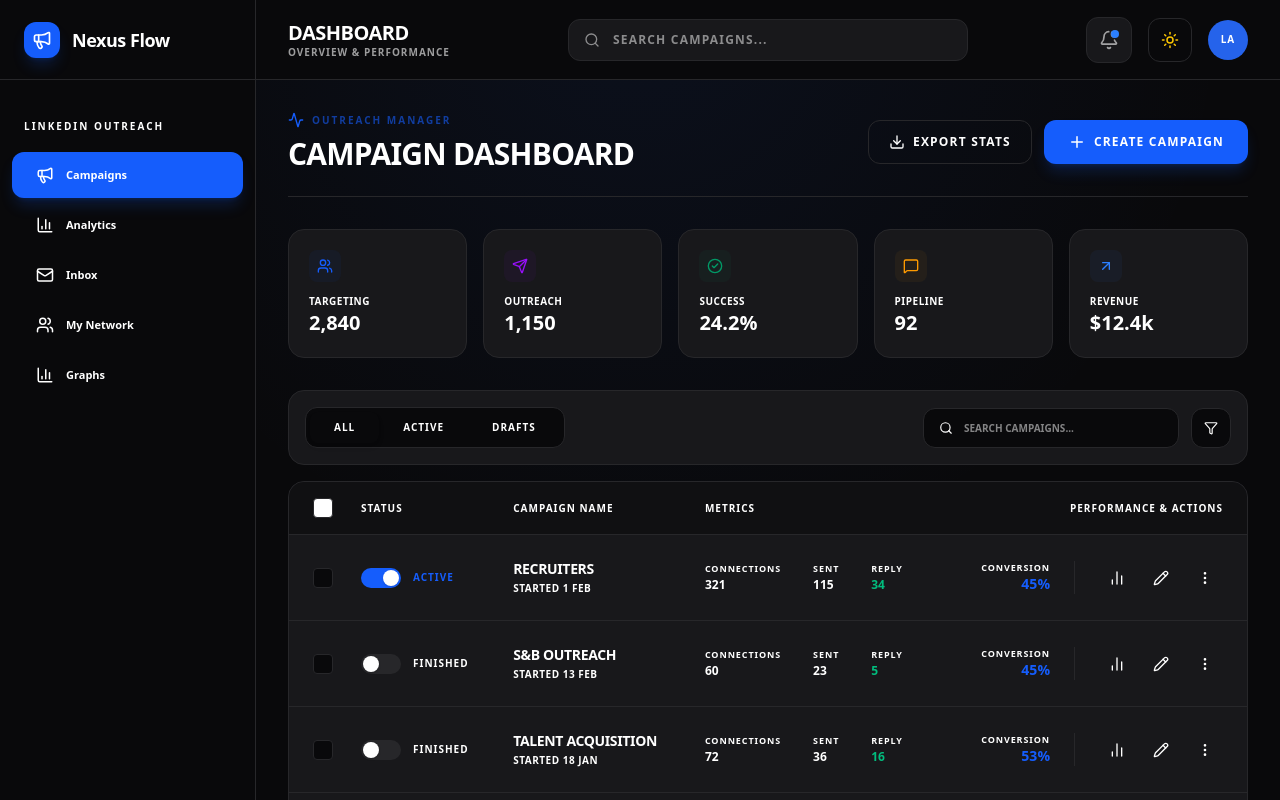
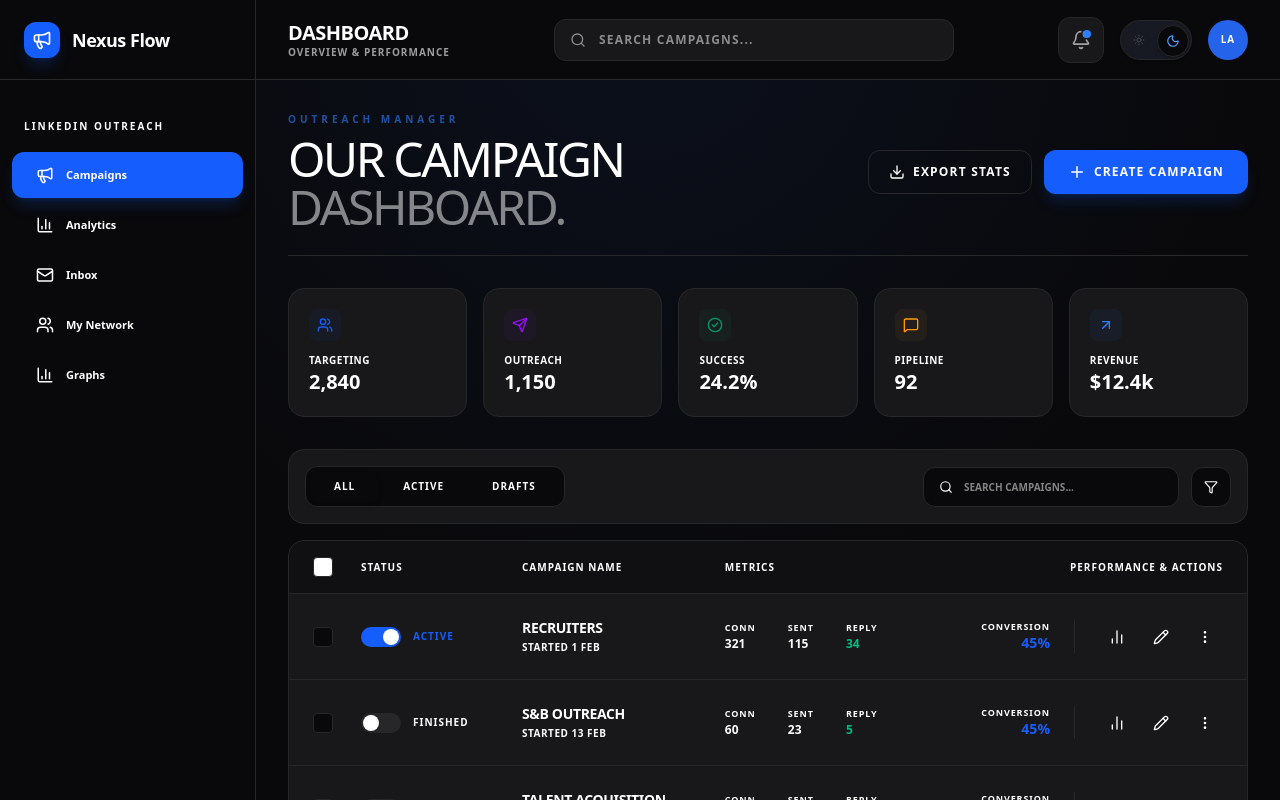
Before and after one commit to laibaramzan00786/linkedin-automation, a Next.js app: page /dashboard/campaigns in a window 1280 px wide. Shown: the top 800 px of the page. Built offline with nearby package versions, Linux system fonts and the light colour scheme.

Commit message:
update toggle and campagin.

```diff
--- a/app/dashboard/campaigns/new/page.tsx
+++ b/app/dashboard/campaigns/new/page.tsx
@@ -167,7 +167,7 @@ const NewCampaignPage = () => {
       </div>
 
       <AnimatePresence mode="wait">
-      // CHOOSE AUDIENCE ---
+
         {wizardView === 'choose-audience' && (
           <motion.div
             key="step-audience"
@@ -450,7 +450,7 @@ const NewCampaignPage = () => {
           </motion.div>
         )}
 
-        // REVIEW & PUBLISH
+
         {wizardView === 'review' && (
           <motion.div
             key="step-review"
--- a/components/dashboard/Campaigns.tsx
+++ b/components/dashboard/Campaigns.tsx
@@ -99,7 +99,19 @@ const initialCampaigns: Campaign[] = [
   },
 ];
 
-const ActionDropdown = ({ isOpen, onClose, campaign }: { isOpen: boolean; onClose: () => void; campaign: Campaign }) => {
+const ActionDropdown = ({
+  isOpen,
+  onClose,
+  campaign,
+  onDuplicate,
+  onDelete
+}: {
+  isOpen: boolean;
+  onClose: () => void;
+  campaign: Campaign;
+  onDuplicate?: (c: Campaign) => void;
+  onDelete?: (id: string) => void;
+}) => {
   const dropdownRef = useRef<HTMLDivElement>(null);
 
   useEffect(() => {
@@ -126,10 +138,6 @@ const ActionDropdown = ({ isOpen, onClose, campaign }: { isOpen: boolean; onClos
              <p className="text-[10px] font-black uppercase tracking-widest text-[var(--muted)]">Actions</p>
           </div>
 
-          <button className="w-full px-4 py-2.5 flex items-center gap-3 text-[11px] font-bold transition-all hover:bg-blue-600/5 text-[var(--text)]">
-             <Play size={14} className="text-emerald-500" />
-             Start Campaign
-          </button>
 
           <Link href={`/dashboard/campaigns/edit/${campaign.id}`} className="w-full px-4 py-2.5 flex items-center gap-3 text-[11px] font-bold transition-all hover:bg-blue-600/5 text-[var(--text)]">
              <Pencil size={14} className="text-[var(--muted)]" />
@@ -141,14 +149,26 @@ const ActionDropdown = ({ isOpen, onClose, campaign }: { isOpen: boolean; onClos
              Export Data
           </button>
 
-          <button className="w-full px-4 py-2.5 flex items-center gap-3 text-[11px] font-bold transition-all hover:bg-blue-600/5 text-[var(--text)]">
+          <button
+            onClick={() => {
+              onDuplicate?.(campaign);
+              onClose();
+            }}
+            className="w-full px-4 py-2.5 flex items-center gap-3 text-[11px] font-bold transition-all hover:bg-blue-600/5 text-[var(--text)]"
+          >
              <Copy size={14} className="text-[var(--muted)]" />
              Duplicate
           </button>
 
           <div className="h-px mx-4 my-2 bg-[var(--border)]" />
 
-          <button className="w-full px-4 py-2.5 flex items-center gap-3 text-[11px] font-bold text-rose-500 hover:bg-rose-500/10 transition-all">
+          <button
+            onClick={() => {
+              onDelete?.(campaign.id);
+              onClose();
+            }}
+            className="w-full px-4 py-2.5 flex items-center gap-3 text-[11px] font-bold text-rose-500 hover:bg-rose-500/10 transition-all"
+          >
              <Trash2 size={14} />
              Delete Permanently
           </button>
@@ -159,11 +179,12 @@ const ActionDropdown = ({ isOpen, onClose, campaign }: { isOpen: boolean; onClos
 };
 
 const CampaignsPage = () => {
+  const [campaigns, setCampaigns] = useState<Campaign[]>(initialCampaigns);
   const [activeTab, setActiveTab] = useState<"all" | "active" | "drafts">("all");
   const [openActionId, setOpenActionId] = useState<string | null>(null);
   const [selectedIds, setSelectedIds] = useState<string[]>([]);
 
-  const filteredCampaigns = initialCampaigns.filter(c => {
+  const filteredCampaigns = campaigns.filter(c => {
     if (activeTab === "all") return true;
     if (activeTab === "active") return c.status === "Active" || c.status === "Finished";
     return c.status === "Paused";
@@ -177,17 +198,39 @@ const CampaignsPage = () => {
     setSelectedIds(prev => prev.length === filteredCampaigns.length ? [] : filteredCampaigns.map(c => c.id));
   };
 
+  const handleDelete = (id: string) => {
+    setCampaigns(prev => prev.filter(c => c.id !== id));
+    setSelectedIds(prev => prev.filter(i => i !== id));
+  };
+
+  const handleDuplicate = (campaign: Campaign) => {
+    const newCampaign = {
+      ...campaign,
+      id: Math.random().toString(36).substring(7),
+      name: `${campaign.name} (Copy)`,
+      createdAt: new Date().toLocaleDateString('en-GB', { day: 'numeric', month: 'short' })
+    };
+    setCampaigns(prev => [newCampaign, ...prev]);
+  };
+
   return (
     <div className="flex flex-col gap-8 pb-20">
 
 
        <div className="flex flex-col md:flex-row md:items-center justify-between gap-6 pb-6 border-b border-[var(--border)]">
-        <div className="space-y-1">
-          <div className="flex items-center gap-2 mb-2">
-            <Activity size={16} className="text-blue-600" />
-            <span className="text-[10px] font-black uppercase tracking-[0.2em] text-blue-600/60">Outreach Manager</span>
-          </div>
-          <h1 className="text-3xl font-bold tracking-tight text-[var(--text)] uppercase">Campaign Dashboard</h1>
+
+        <div className="flex flex-col gap-2">
+         <span className="text-[10px] uppercase tracking-[0.4em] font-bold text-blue-500/60">
+           Outreach Manager
+         </span>
+
+        <h2
+           className="text-3xl md:text-5xl font-display uppercase tracking-tighter text-white"
+           style={{ color: "var(--text)" }}
+        >
+          Our Campaign  <br />
+          <span style={{ opacity: 0.5 }}>Dashboard.</span>
+        </h2>
       </div>
          <div className="flex items-center gap-3">
            <button className="h-11 px-5 rounded-xl border border-[var(--border)] text-xs font-bold uppercase tracking-widest text-[var(--text)] hover:bg-[var(--card)] transition-all flex items-center gap-2">
@@ -200,6 +243,7 @@ const CampaignsPage = () => {
           </Link>
         </div>
       </div>
+
 
       <div className="grid grid-cols-2 lg:grid-cols-5 gap-4">
         {[
@@ -222,7 +266,6 @@ const CampaignsPage = () => {
       </div>
 
       <div className="space-y-4">
-
         <div className="flex flex-col sm:flex-row items-center justify-between gap-4 p-4 bg-[var(--card)] border border-[var(--border)] rounded-2xl">
           <div className="flex p-1 bg-[var(--bg)] border border-[var(--border)] rounded-xl">
              {(['all', 'active', 'drafts'] as const).map((tab) => (
@@ -310,7 +353,7 @@ const CampaignsPage = () => {
                     <td className="px-4 py-6">
                       <div className="flex items-center gap-8">
                          {[
-                           { label: 'Connections', val: camp.connections },
+                           { label: 'Conn', val: camp.connections },
                            { label: 'Sent', val: camp.messages },
                            { label: 'Reply', val: camp.replied, accent: true }
                          ].map(m => (
@@ -336,9 +379,8 @@ const CampaignsPage = () => {
                            <Link href={`/dashboard/campaigns/edit/${camp.id}`} className="h-9 w-9 rounded-xl flex items-center justify-center text-[var(--muted)] hover:bg-blue-600/10 hover:text-blue-600 transition-all">
                               <Pencil size={16} />
                            </Link>
-                           <div className="relative">
+                         <div className="relative" onMouseEnter={() => setOpenActionId(camp.id)} onMouseLeave={() => setOpenActionId(null)}>
                             <button
-                                onClick={() => setOpenActionId(openActionId === camp.id ? null : camp.id)}
                               className={`h-9 w-9 rounded-xl flex items-center justify-center transition-all ${openActionId === camp.id ? 'bg-zinc-950 text-white' : 'text-[var(--muted)] hover:bg-[var(--bg)]'}`}
                             >
                               <MoreVertical size={16} />
@@ -347,6 +389,8 @@ const CampaignsPage = () => {
                               isOpen={openActionId === camp.id}
                               onClose={() => setOpenActionId(null)}
                               campaign={camp}
+                              onDuplicate={handleDuplicate}
+                              onDelete={handleDelete}
                             />
                          </div>
                          </div>
--- a/components/dashboard/ThemeToggle.tsx
+++ b/components/dashboard/ThemeToggle.tsx
@@ -1,29 +1,55 @@
+
 'use client';
-
+import { Sun, Moon } from 'lucide-react';
 import { useTheme } from "next-themes";
-import { Sun, Moon } from 'lucide-react';
-import { useEffect, useState } from "react";
+import { motion, AnimatePresence } from 'motion/react';
+import { useEffect, useState } from 'react';
 
 const ThemeToggle = () => {
-  const { theme, setTheme, resolvedTheme } = useTheme();
+  const { resolvedTheme, setTheme } = useTheme();
   const [mounted, setMounted] = useState(false);
 
   useEffect(() => setMounted(true), []);
-
   if (!mounted) return null;
 
-  const currentTheme = theme === "system" ? resolvedTheme : theme;
+  const isDark = resolvedTheme === 'dark';
+
+  const toggleTheme = () => {
+    setTheme(isDark ? 'light' : 'dark');
+  };
 
   return (
     <button
-      onClick={() => setTheme(currentTheme === "dark" ? "light" : "dark")}
-      className="p-3 rounded-xl border border-[var(--border)] hover:bg-[var(--card)] transition-all"
+      type="button"
+      aria-label="Toggle Theme"
+      onClick={toggleTheme}
+      className="relative h-10 w-[72px] rounded-full p-1 transition-all duration-500 border border-[var(--border)] overflow-hidden group shadow-sm bg-[var(--card)]"
     >
-      {currentTheme === "dark" ? (
-        <Sun size={18} className="text-yellow-400" />
-      ) : (
-        <Moon size={18} className="text-[var(--text)]" />
-      )}
+      <div className={`absolute inset-0 transition-opacity duration-500 ${isDark ? 'bg-blue-600/10' : 'bg-amber-500/10'} opacity-30`} />
+
+      <motion.div
+        initial={false}
+        animate={{ x: isDark ? 32 : 0 }}
+        transition={{ type: "spring", stiffness: 400, damping: 30 }}
+        className="relative z-10 h-8 w-8 rounded-full flex items-center justify-center shadow-md bg-[var(--bg)] border border-[var(--border)]"
+      >
+        <AnimatePresence mode="wait">
+          {isDark ? (
+            <motion.div key="moon" initial={{ rotate: -90, opacity: 0 }} animate={{ rotate: 0, opacity: 1 }} exit={{ rotate: 90, opacity: 0 }}>
+              <Moon size={14} className="text-blue-400" />
+            </motion.div>
+          ) : (
+            <motion.div key="sun" initial={{ rotate: 90, opacity: 0 }} animate={{ rotate: 0, opacity: 1 }} exit={{ rotate: -90, opacity: 0 }}>
+              <Sun size={14} className="text-amber-500" />
+            </motion.div>
+          )}
+        </AnimatePresence>
+      </motion.div>
+
+      <div className="absolute inset-0 flex items-center justify-between px-3 pointer-events-none">
+        <Sun size={12} className={`transition-opacity duration-500 ${isDark ? 'opacity-20' : 'opacity-0'}`} />
+        <Moon size={12} className={`transition-opacity duration-500 ${isDark ? 'opacity-0' : 'opacity-20'}`} />
+      </div>
     </button>
   );
 };
```
Lines whose indentation alone changed are shown as unchanged.
